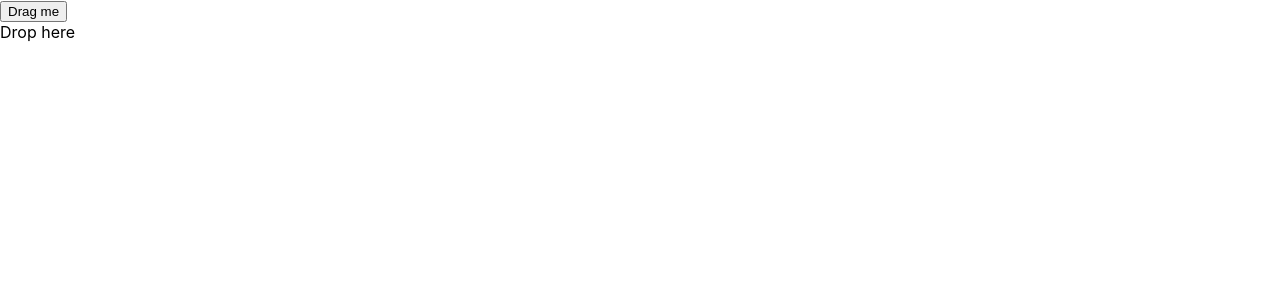
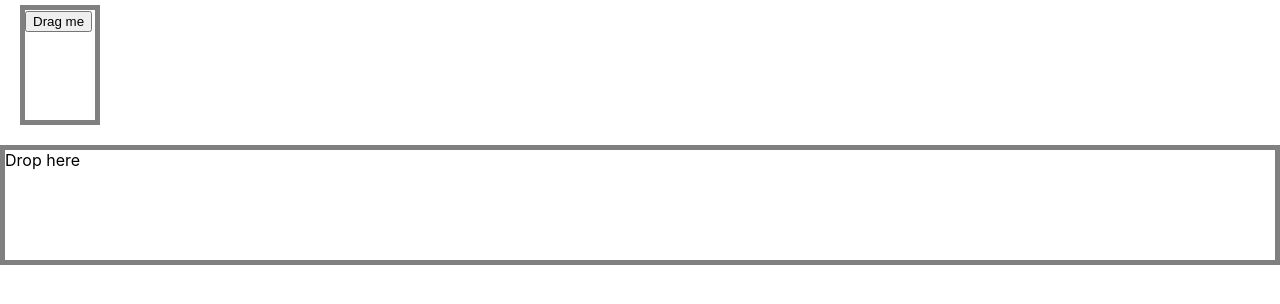
Before and after one commit to MxZoe/ages-of-art-2, a React (Create React App) app: page / in a window 1280 px wide. Shown: the top 304 px of the page. Built offline with nearby package versions, Linux system fonts and the light colour scheme.

Commit message:
add styling and test adding new draggable ondragend

```diff
--- a/src/App.jsx
+++ b/src/App.jsx
@@ -3,16 +3,32 @@ import {DndContext} from '@dnd-kit/core';
 
 import {Droppable} from './components/Droppable';
 import {Draggable} from './components/Draggable';
-
+import RandomRange from './components/RandomRange';
+const startStyle = {
+  minWidth: 20,
+  maxWidth: 70,
+  minHeight: 110,
+  border: "5px solid gray",
+  margin: "5px 5px 20px 20px"
+}
+function newDraggable(){
+  let newNum = RandomRange(1,1000);
+  return(
+    <Draggable>{newNum}</Draggable>
+  )
+}
 export default function App() {
   const [isDropped, setIsDropped] = useState(false);
   const draggableMarkup = (
     <Draggable>Drag me</Draggable>
   );
 
+
   return (
     <DndContext onDragEnd={handleDragEnd}>
+      <div style={startStyle}>
       {!isDropped ? draggableMarkup : null}
+      </div>
       <Droppable>
         {isDropped ? draggableMarkup : 'Drop here'}
       </Droppable>
@@ -22,6 +38,8 @@ export default function App() {
   function handleDragEnd(event) {
     if (event.over && event.over.id === 'droppable') {
       setIsDropped(true);
+
+
     }
   }
 }
--- a/src/components/Droppable.jsx
+++ b/src/components/Droppable.jsx
@@ -7,6 +7,9 @@ export function Droppable(props) {
   });
   const style = {
     color: isOver ? 'green' : undefined,
+    minWidth: 110,
+    minHeight: 110,
+    border: "5px solid gray"
   };
 
 
```
